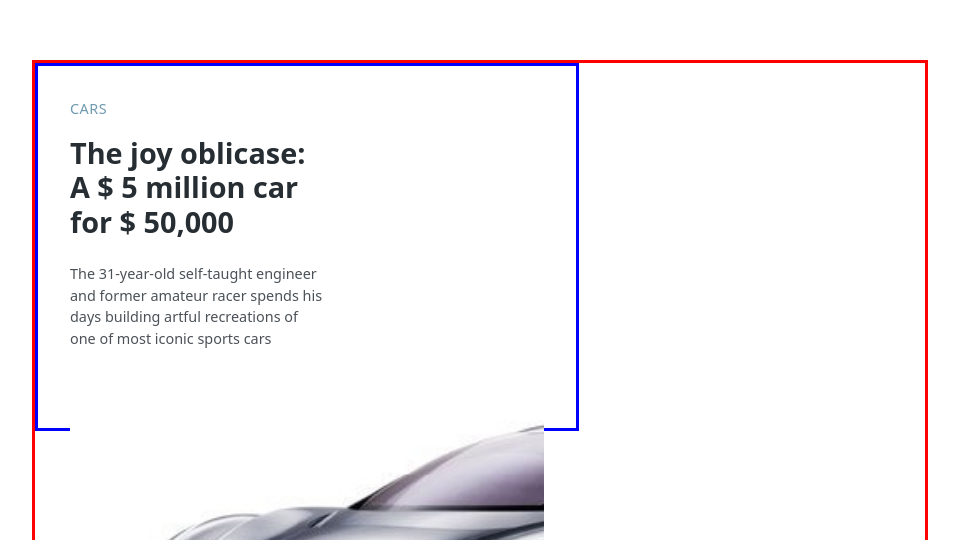
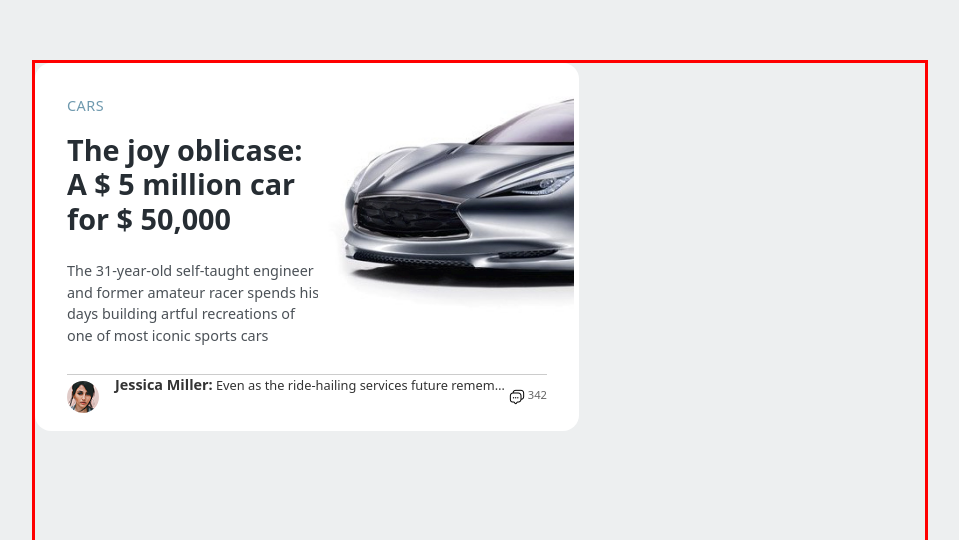
Before and after one commit to Boymirza92/Magazine, a Next.js app: page /components/header/newbies in a window 1280 px wide. Shown: the part 260-800 px from the top of the page, without its empty margins (160-1119 px from the left). Built offline with nearby package versions, Linux system fonts and the light colour scheme.

Commit message:
car card yozildi

```diff
--- a/src/app/components/header/newbies/page.js
+++ b/src/app/components/header/newbies/page.js
@@ -22,7 +22,8 @@ const StyledCar = styled.div`
   flex-direction: column;
   width: 34rem;
   height: 23rem;
-  border: 3px solid blue;
+  background-color: #fff;
+  border-radius: 1rem;
   padding: 2rem;
 
   .cars {
@@ -49,35 +50,54 @@ const StyledCar = styled.div`
     font-weight: 400;
     font-size: 0.9rem;
   }
+
+  .carImage {
+    width: 16rem;
+    margin-left: 15.7rem;
+    margin-top: -18.3rem;
+    border-radius: 1rem;
+  }
 `;
-const Image = styled.img`
-
-`;
-
 
 const MessageText = styled.div`
   display: flex;
   align-items: center;
   justify-content: center;
-  margin-top: 0rem;
-  margin-left: 0rem;
+  width: 100%;
+  height: 4rem;
+  border-top: 1px solid #ccc;
+  margin-top: 3rem;
 
   .avatar {
-    width: 3rem;
-    height: 3rem;
+    width: 2rem;
     border-radius: 50%;
     margin-right: 1rem;
   }
 
   h4 {
+    display: inline-block
     margin-right: 1rem;
-    font-size: 1.5rem;
+    font-size: 0.9rem;
+    font-weight: 600;
     color: #333;
+
+  span {
+      width: 1rem;
+      font-size: 0.8rem;
+      font-weight: 400;
+    }
+  }
+  .smsicon {
+    width: 1rem;
+
   }
 
   p {
-    font-size: 1.2rem;
+  ;
+    font-size: 0.7rem;
+    padding-top: 0.8rem;
     color: #666;
+
   }
 `;
 
@@ -111,16 +131,16 @@ const New = () => {
             his days building artful recreations of one of most iconic sports
             cars
           </p>
-          <img
-            src="/auto.png"
-            alt="Car"
-            className="carImage"
-          />
+          <img src="/auto.png" alt="Car" className="carImage" />
           <MessageText>
-            <img src="" alt="Avatarka" className="avatar" />
-            <h4>Jessica Miller:</h4>
-            <p>Even as the ride-hailing services future remem…</p>
-            <p>🗨 342</p>
+            <img src="/avatarka.png" alt="Avatarka" className="avatar" />
+            <h4>
+              Jessica Miller:
+              <span> Even as the ride-hailing services future remem… &nbsp;</span>
+            </h4> {" "}
+            <img src="/sms.png" alt="Sms" className="smsicon" />
+            {" "}
+            <p className="sms">&nbsp;342</p>
           </MessageText>
         </StyledCar>
         <Popular></Popular>
--- a/src/app/layout.js
+++ b/src/app/layout.js
@@ -19,7 +19,7 @@ export default function RootLayout({ children }) {
           padding: "0",
           width: "100%",
           overflowX: "hidden",
-          backgroundColor: "white"
+          backgroundColor: "#EDEFF0"
         }}
       >
           <Head>
```
Also changed, not shown: public/avatarka.png (added), public/sms.png (added).
